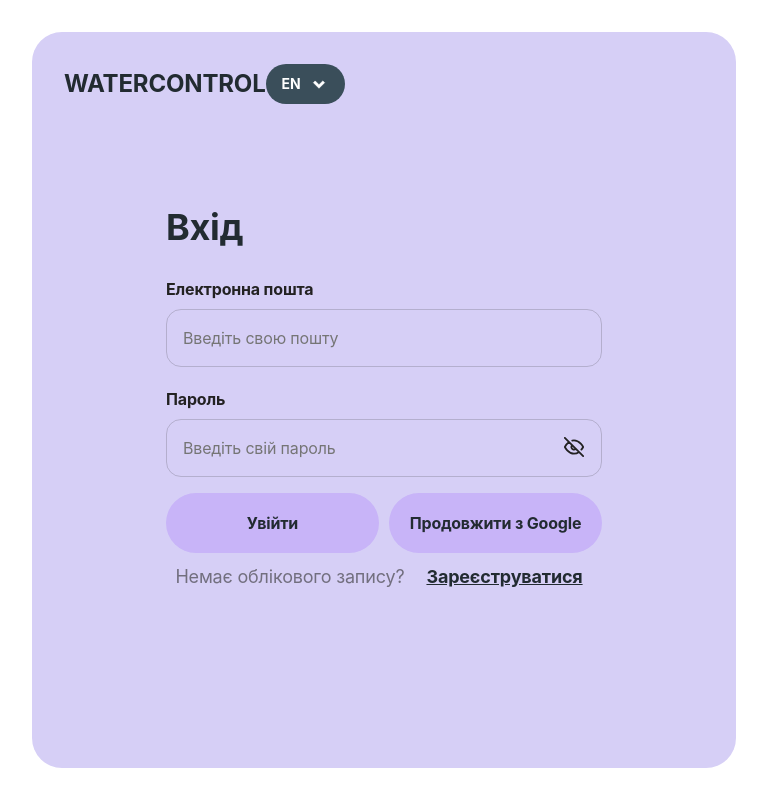
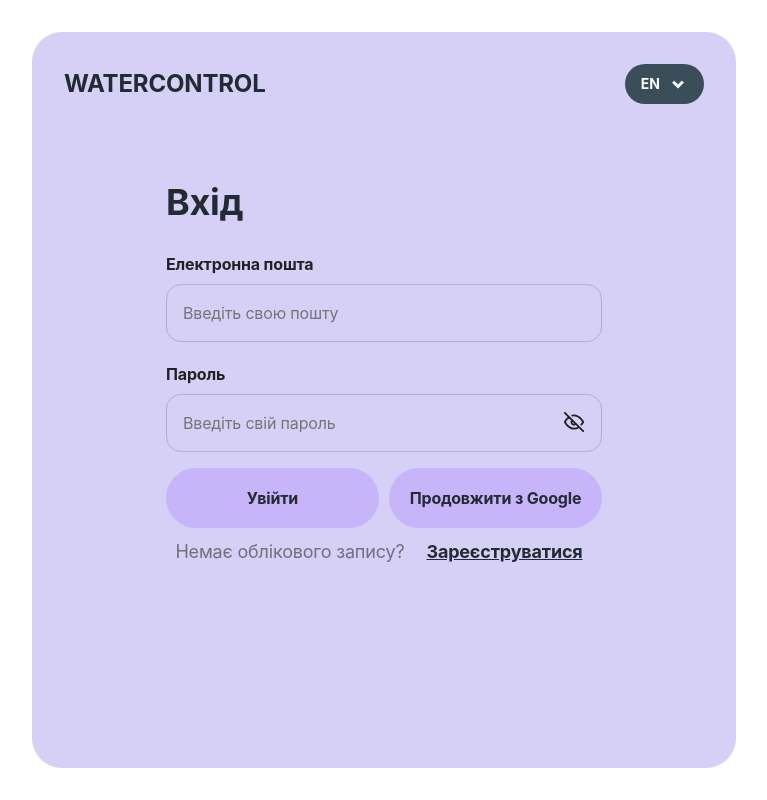
Before and after one commit to PetroMazuryk/water-control-frontend, a React (Vite) app: page /water-control-frontend/login in a window 1280 px wide. Shown: the whole page, without its empty margins (256-1023 px from the left). Built offline with nearby package versions, Linux system fonts and the light colour scheme; no server answers.

Commit message:
fix styles in form register

```diff
--- a/src/components/FormRegister/FormRegister.module.css
+++ b/src/components/FormRegister/FormRegister.module.css
@@ -1,6 +1,8 @@
 .registerComponent {
   width: 100%;
-  margin: 0 auto;
+  margin-top: 80px;
+  margin-left: auto;
+  margin-right: auto;
 }
 
 .registerTitle {
--- a/src/components/FormWrapper/FormWrapper.jsx
+++ b/src/components/FormWrapper/FormWrapper.jsx
@@ -5,9 +5,7 @@ import css from './FormWrapper.module.css';
 const FormWrapper = ({ children }) => {
   return (
     <div className={css.formWrapper}>
-      <div className={css.formLogoWrapper}>
-        <Logo />
-      </div>
+      <Logo />
 
       <div style={{ width: '100%' }}>{children}</div>
     </div>
--- a/src/components/FormWrapper/FormWrapper.module.css
+++ b/src/components/FormWrapper/FormWrapper.module.css
@@ -1,5 +1,5 @@
 .formWrapper {
-  position: relative;
+  /* position: relative;
   display: flex;
   flex-direction: column;
   align-items: center;
@@ -8,13 +8,15 @@
   background-color: var(--color-main-bg);
   border-radius: 30px;
   height: calc(100vh - 32px);
-  min-height: 736px;
-}
-
-.formLogoWrapper {
-  position: absolute;
-  top: 24px;
-  left: 16px;
+  min-height: 736px; */
+  width: 100%;
+  display: flex;
+  flex-direction: column;
+  border-radius: 30px;
+  padding: 24px 16px 67px;
+  background-color: var(--color-main-bg);
+  /* height: 411px; */
+  height: calc(100vh - 32px);
 }
 
 @media screen and (min-width: 768px) {
```
